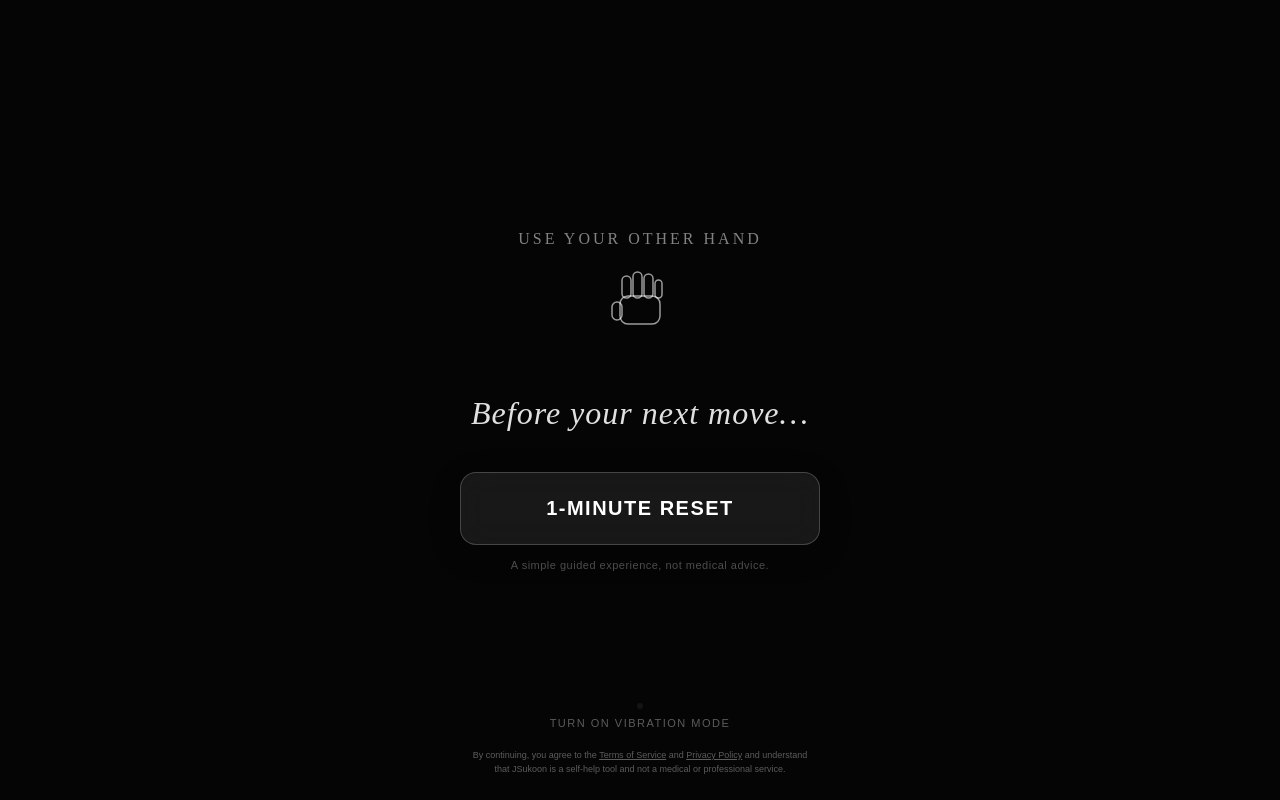
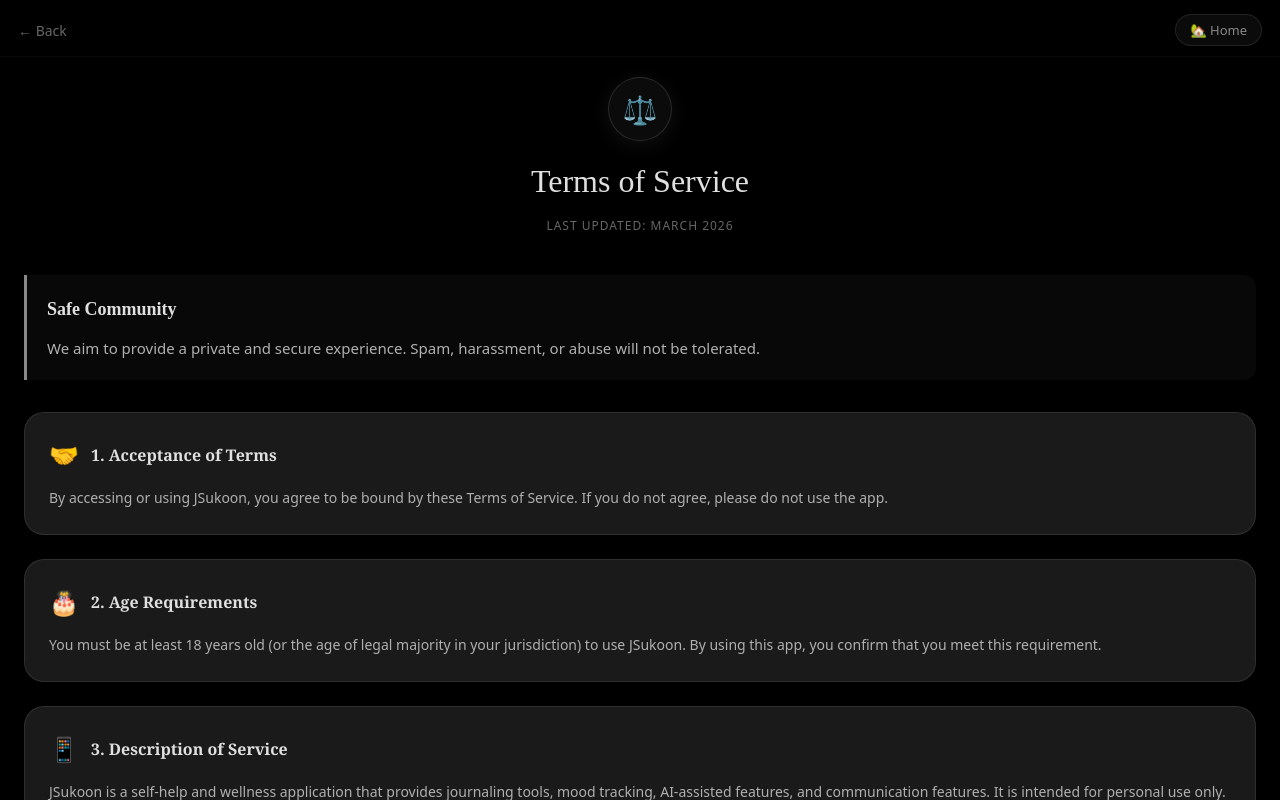
Before and after one commit to anadib1010/sukoonV3, a React (Vite) app: page / in a window 1280 px wide. Both pictures are taken after a click on the element "Terms of Service". Built offline with nearby package versions, Linux system fonts and the light colour scheme; no server answers.

Commit message:
update onboarding

```diff
--- a/src/features/onboarding/Onboarding.jsx
+++ b/src/features/onboarding/Onboarding.jsx
@@ -1,9 +1,12 @@
 import React, { useState, useEffect, useRef } from 'react';
+import { Privacy } from '../privacy/Privacy';
+import { Terms } from '../privacy/Terms';
 
 export function Onboarding({ onComplete, setThemeKey, setLang, T }) {
   const [visible, setVisible]     = useState(false);
   const [handLeft, setHandLeft]   = useState(true); // true = left hand showing
   const [handOpacity, setHandOpacity] = useState(1);
+  const [legalView, setLegalView] = useState(null); // 'terms' | 'privacy' | null
   const hasSpoken = useRef(false);
 
   useEffect(() => {
@@ -13,23 +16,23 @@
   }, []);
 
   useEffect(() => {
+    if (legalView) return; // Don't force black background if viewing legal pages
     const prev = document.body.style.background;
     document.body.style.background = "#050505";
     return () => { document.body.style.background = prev; };
-  }, []);
+  }, [legalView]);
 
-  // Speak "Use your other hand" once on load — 0.8s after page fades in
+  // Speak "Use your other hand" once on load
   useEffect(() => {
-    if (!visible || hasSpoken.current) return;
+    if (!visible || hasSpoken.current || legalView) return;
     hasSpoken.current = true;
     const t = setTimeout(() => {
       if (!window.speechSynthesis) return;
       window.speechSynthesis.cancel();
       const u = new SpeechSynthesisUtterance("Use your other hand");
-      u.rate   = 0.85;   // slightly slower — calm, deliberate
-      u.pitch  = 0.9;    // slightly lower — grounded
+      u.rate   = 0.85;
+      u.pitch  = 0.9;
       u.volume = 0.9;
-      // Prefer a natural English voice if available
       const voices = window.speechSynthesis.getVoices();
       const preferred = voices.find(v =>
         v.lang.startsWith('en') && (v.name.includes('Natural') || v.name.includes('Neural') || v.name.includes('Samantha') || v.name.includes('Daniel'))
@@ -38,19 +41,20 @@
       window.speechSynthesis.speak(u);
     }, 800);
     return () => clearTimeout(t);
-  }, [visible]);
+  }, [visible, legalView]);
 
-  // Alternating hands — smooth crossfade every 1.8s
+  // Alternating hands
   useEffect(() => {
+    if (legalView) return;
     const interval = setInterval(() => {
       setHandOpacity(0);
       setTimeout(() => {
         setHandLeft(prev => !prev);
         setHandOpacity(1);
-      }, 500); // fade out 500ms, swap, fade in
+      }, 500);
     }, 1800);
     return () => clearInterval(interval);
-  }, []);
+  }, [legalView]);
 
   const handleStart = () => {
     window.speechSynthesis?.cancel();
@@ -59,27 +63,19 @@
     onComplete('reset');
   };
 
-  // Refined hand SVGs — clean line art, minimal
   const LeftHand = () => (
     <svg width="64" height="72" viewBox="0 0 64 72" fill="none" xmlns="http://www.w3.org/2000/svg">
-      {/* Palm */}
       <rect x="12" y="32" width="40" height="28" rx="8" fill="none" stroke="rgba(255,255,255,0.6)" strokeWidth="1.5"/>
-      {/* Thumb */}
       <rect x="4" y="38" width="10" height="18" rx="5" fill="none" stroke="rgba(255,255,255,0.6)" strokeWidth="1.5"/>
-      {/* Index */}
       <rect x="14" y="12" width="9" height="22" rx="4.5" fill="none" stroke="rgba(255,255,255,0.6)" strokeWidth="1.5"/>
-      {/* Middle */}
       <rect x="25" y="8" width="9" height="26" rx="4.5" fill="none" stroke="rgba(255,255,255,0.6)" strokeWidth="1.5"/>
-      {/* Ring */}
       <rect x="36" y="10" width="9" height="24" rx="4.5" fill="none" stroke="rgba(255,255,255,0.6)" strokeWidth="1.5"/>
-      {/* Pinky */}
       <rect x="47" y="16" width="7" height="18" rx="3.5" fill="none" stroke="rgba(255,255,255,0.6)" strokeWidth="1.5"/>
     </svg>
   );
 
   const RightHand = () => (
     <svg width="64" height="72" viewBox="0 0 64 72" fill="none" xmlns="http://www.w3.org/2000/svg" style={{transform:"scaleX(-1)"}}>
-      {/* Mirror of left hand */}
       <rect x="12" y="32" width="40" height="28" rx="8" fill="none" stroke="rgba(255,255,255,0.6)" strokeWidth="1.5"/>
       <rect x="4" y="38" width="10" height="18" rx="5" fill="none" stroke="rgba(255,255,255,0.6)" strokeWidth="1.5"/>
       <rect x="14" y="12" width="9" height="22" rx="4.5" fill="none" stroke="rgba(255,255,255,0.6)" strokeWidth="1.5"/>
@@ -100,7 +96,6 @@
       transition: "opacity 0.8s ease",
       gap: 0,
     },
-    // Top section — "Use your other hand" + hands
     topSection: {
       display: "flex", flexDirection: "column",
       alignItems: "center", gap: 16,
@@ -123,7 +118,6 @@
       opacity: handOpacity,
       transition: "opacity 0.5s ease",
     },
-    // Middle — hero button
     middleSection: {
       display: "flex", flexDirection: "column",
       alignItems: "center", width: "100%", maxWidth: 360, gap: 12,
@@ -161,10 +155,9 @@
       letterSpacing: "0.5px",
       margin: 0, textAlign: "center",
     },
-    // Bottom — vibration nudge + legal
     bottomSection: {
       position: "absolute",
-      bottom: 24, // Slightly raised to fit the new text
+      bottom: 24,
       display: "flex", flexDirection: "column",
       alignItems: "center", gap: 6,
       width: "100%",
@@ -183,7 +176,6 @@
       color: "rgba(255,255,255,0.35)",
       margin: 0,
     },
-    // 🌟 New Legal Disclaimer Style
     legalText: {
       fontFamily: "'DM Sans', sans-serif",
       fontSize: "9px",
@@ -194,6 +186,23 @@
       margin: "12px 0 0 0",
     }
   };
+
+  // 🌟 Render Legal Screens if selected
+  if (legalView === 'terms') {
+    return (
+      <div style={{ position: 'fixed', inset: 0, zIndex: 99999, background: T.bg }}>
+        <Terms goBack={() => setLegalView(null)} T={T} lang="English" setTab={() => {}} />
+      </div>
+    );
+  }
+
+  if (legalView === 'privacy') {
+    return (
+      <div style={{ position: 'fixed', inset: 0, zIndex: 99999, background: T.bg }}>
+        <Privacy goBack={() => setLegalView(null)} T={T} lang="English" setTab={() => {}} />
+      </div>
+    );
+  }
 
   return (
     <div style={st.page}>
@@ -235,19 +244,19 @@
         <div style={st.vibrationDot} />
         <p style={st.vibrationText}>Turn on vibration mode</p>
 
-        {/* 🌟 New Legal Disclaimer */}
+        {/* 🌟 New Clickable Legal Disclaimer */}
         <p style={st.legalText}>
           By continuing, you agree to the{" "}
           <span
-            onClick={(e) => { e.stopPropagation(); window.open('/terms', '_blank'); }}
-            style={{ textDecoration: "underline", cursor: "pointer" }}
+            onClick={(e) => { e.stopPropagation(); setLegalView('terms'); }}
+            style={{ textDecoration: "underline", cursor: "pointer", color: "rgba(255,255,255,0.7)" }}
           >
             Terms of Service
           </span>{" "}
           and{" "}
           <span
-            onClick={(e) => { e.stopPropagation(); window.open('/privacy', '_blank'); }}
-            style={{ textDecoration: "underline", cursor: "pointer" }}
+            onClick={(e) => { e.stopPropagation(); setLegalView('privacy'); }}
+            style={{ textDecoration: "underline", cursor: "pointer", color: "rgba(255,255,255,0.7)" }}
           >
             Privacy Policy
           </span>{" "}
```
